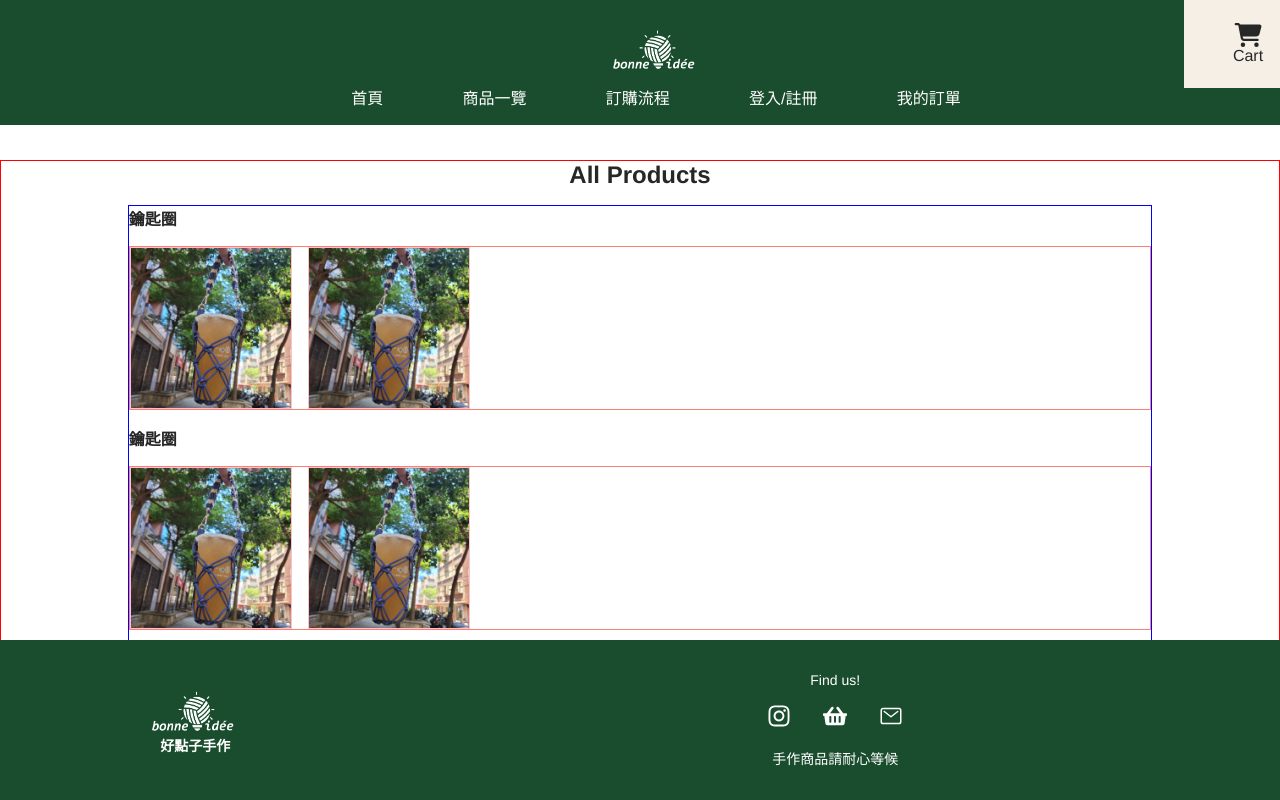
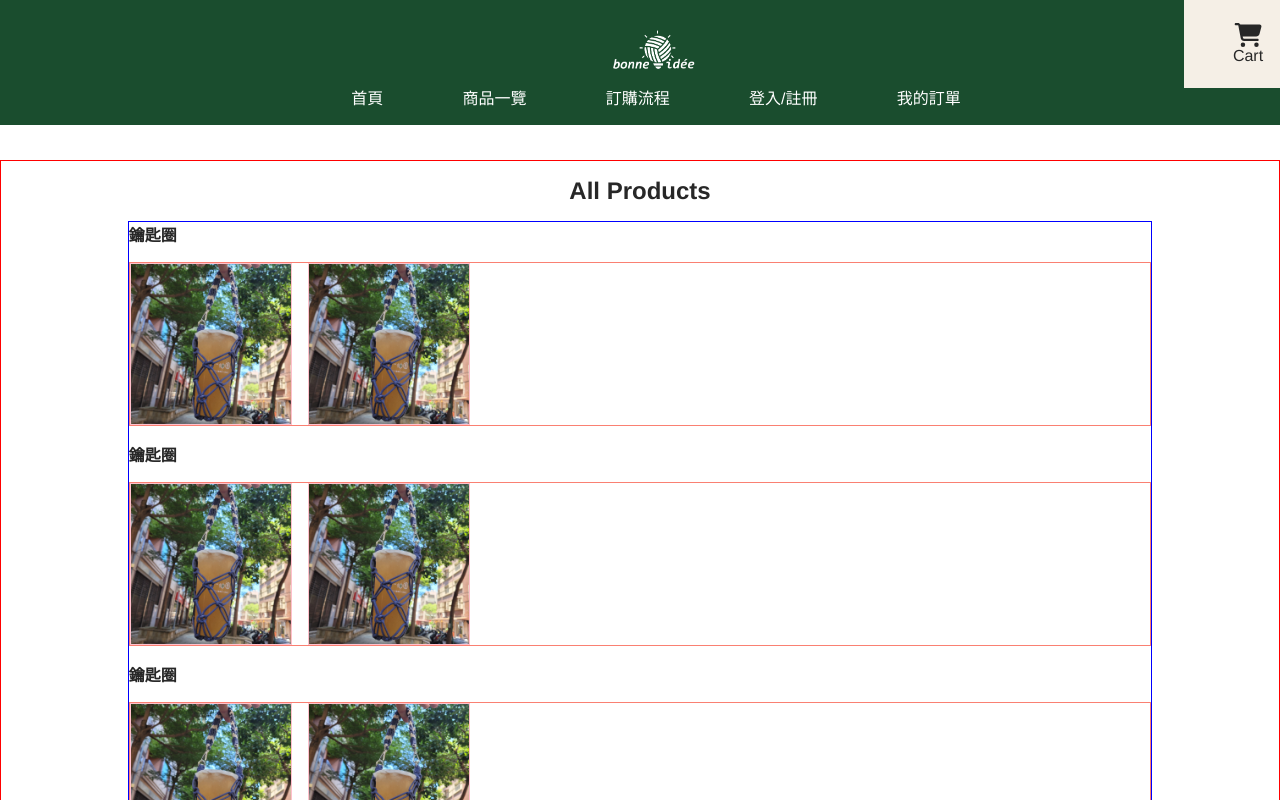
Before and after one commit to mikachou90/bonneidee-online-shop, a React (Vite) app: page / in a window 1280 px wide. Shown: the top 800 px of the page. Built offline with nearby package versions, Linux system fonts and the light colour scheme.

Commit message:
adjust footer position

```diff
--- a/src/index.scss
+++ b/src/index.scss
@@ -14,9 +14,16 @@ $font-size-md: 1rem;
   font-size: $font-size-sm;
 }
 
+html{
+  height: 100%;
+}
+
 body{
+  margin: 0;
   width: 100%;
-  height: 100%;
+  min-height: 100%;
+  display: grid;
+  grid-template-rows: 1fr;
 }
 
 h1, h2, h3, h4, h5, h6, p {
--- a/src/styles/allProductPage.scss
+++ b/src/styles/allProductPage.scss
@@ -9,6 +9,8 @@ $font-size-md: 1rem;
 
 #allProductPage{
   margin-top: 8rem;
+  padding: 1rem 0;
+  margin-bottom: 2rem;
   display: flex;
   flex-direction: column;
   align-items: center;
--- a/src/styles/footer.scss
+++ b/src/styles/footer.scss
@@ -12,8 +12,8 @@ footer {
   width: 100%;
   height: 20vh;
   display: flex;
-  position: absolute;
-  bottom: 0;
+  grid-row-start: 2;
+  grid-row-end: 3;
 }
 
 .logoWrapper {
```
